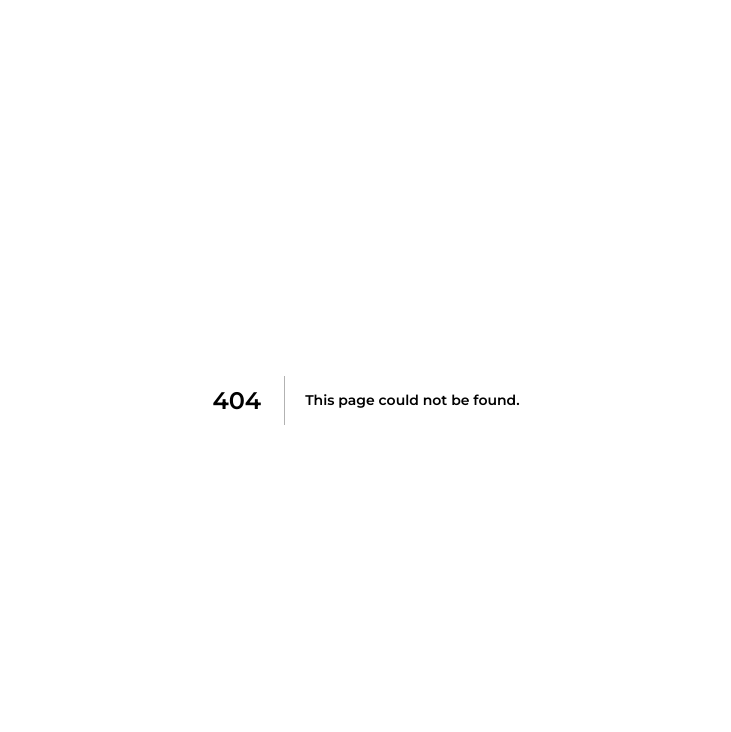
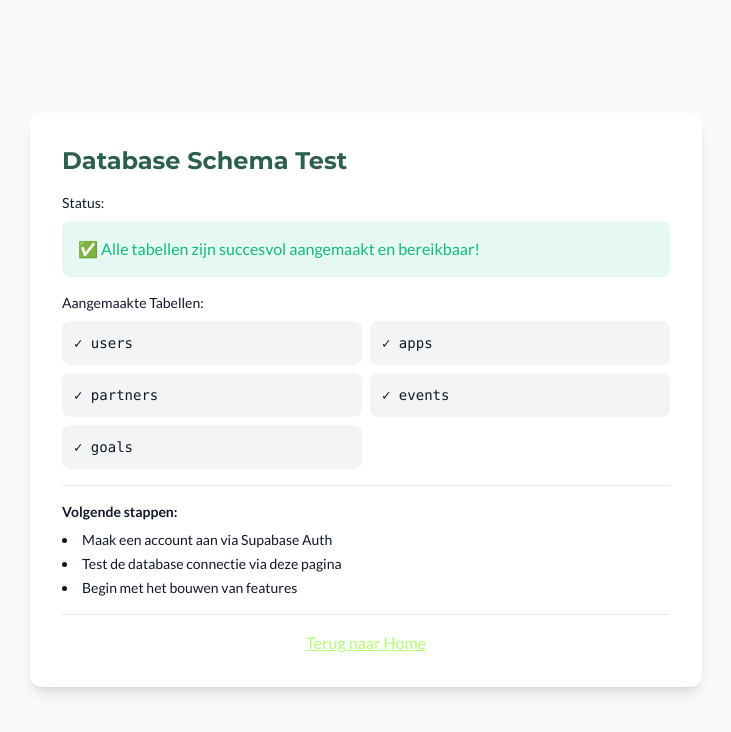
Before and after one commit to rivaldorose/konsensi-workspace, a Next.js app: page /test-database in a window 1280 px wide. Before the commit this address had no page. Shown: the top 732 px of the page, without its empty margins (274-1005 px from the left). Built offline with nearby package versions, Linux system fonts and the light colour scheme; no server answers; the database is empty.

Commit message:
Add database schema test page

```diff
--- /dev/null
+++ b/src/app/test-database/page.tsx
@@ -0,0 +1,140 @@
+'use client'
+
+import { useEffect, useState } from 'react'
+import { createClient } from '@/lib/supabase/client'
+
+export default function TestDatabasePage() {
+  const [status, setStatus] = useState<'loading' | 'success' | 'error'>('loading')
+  const [message, setMessage] = useState('')
+  const [tables, setTables] = useState<string[]>([])
+
+  useEffect(() => {
+    async function testDatabase() {
+      try {
+        const supabase = createClient()
+
+        // Test of de users tabel bestaat en bereikbaar is
+        const { data: users, error: usersError } = await supabase
+          .from('users')
+          .select('count', { count: 'exact', head: true })
+
+        if (usersError) {
+          setStatus('error')
+          setMessage(`❌ Error bij users tabel: ${usersError.message}`)
+          return
+        }
+
+        // Test apps tabel
+        const { error: appsError } = await supabase
+          .from('apps')
+          .select('count', { count: 'exact', head: true })
+
+        if (appsError) {
+          setStatus('error')
+          setMessage(`❌ Error bij apps tabel: ${appsError.message}`)
+          return
+        }
+
+        // Test partners tabel
+        const { error: partnersError } = await supabase
+          .from('partners')
+          .select('count', { count: 'exact', head: true })
+
+        if (partnersError) {
+          setStatus('error')
+          setMessage(`❌ Error bij partners tabel: ${partnersError.message}`)
+          return
+        }
+
+        // Test events tabel
+        const { error: eventsError } = await supabase
+          .from('events')
+          .select('count', { count: 'exact', head: true })
+
+        if (eventsError) {
+          setStatus('error')
+          setMessage(`❌ Error bij events tabel: ${eventsError.message}`)
+          return
+        }
+
+        // Test goals tabel
+        const { error: goalsError } = await supabase
+          .from('goals')
+          .select('count', { count: 'exact', head: true })
+
+        if (goalsError) {
+          setStatus('error')
+          setMessage(`❌ Error bij goals tabel: ${goalsError.message}`)
+          return
+        }
+
+        setStatus('success')
+        setMessage('✅ Alle tabellen zijn succesvol aangemaakt en bereikbaar!')
+        setTables(['users', 'apps', 'partners', 'events', 'goals'])
+      } catch (err) {
+        setStatus('error')
+        setMessage(`❌ Fout: ${err instanceof Error ? err.message : 'Onbekende fout'}`)
+      }
+    }
+
+    testDatabase()
+  }, [])
+
+  return (
+    <div className="min-h-screen bg-grey-50 flex items-center justify-center p-8">
+      <div className="max-w-2xl w-full bg-white rounded-lg shadow-lg p-8">
+        <h1 className="text-2xl font-bold text-secondary-500 mb-4">
+          Database Schema Test
+        </h1>
+
+        <div className="space-y-4">
+          <div>
+            <p className="text-sm text-grey-600 mb-2">Status:</p>
+            <div className={`p-4 rounded-md ${
+              status === 'loading' ? 'bg-grey-100' :
+              status === 'success' ? 'bg-success/10 text-success' :
+              'bg-error/10 text-error'
+            }`}>
+              {status === 'loading' && '⏳ Database testen...'}
+              {status === 'success' && message}
+              {status === 'error' && message}
+            </div>
+          </div>
+
+          {tables.length > 0 && (
+            <div>
+              <p className="text-sm text-grey-600 mb-2">Aangemaakte Tabellen:</p>
+              <div className="grid grid-cols-2 gap-2">
+                {tables.map((table) => (
+                  <div key={table} className="bg-grey-100 p-3 rounded-md text-sm font-mono">
+                    ✓ {table}
+                  </div>
+                ))}
+              </div>
+            </div>
+          )}
+
+          <div className="pt-4 border-t border-grey-200 space-y-2">
+            <p className="text-sm text-grey-600">
+              <strong>Volgende stappen:</strong>
+            </p>
+            <ul className="text-sm text-grey-600 list-disc list-inside space-y-1">
+              <li>Maak een account aan via Supabase Auth</li>
+              <li>Test de database connectie via deze pagina</li>
+              <li>Begin met het bouwen van features</li>
+            </ul>
+          </div>
+
+          <div className="pt-4 border-t border-grey-200">
+            <a
+              href="/"
+              className="block text-center text-primary-500 hover:text-primary-900 underline"
+            >
+              Terug naar Home
+            </a>
+          </div>
+        </div>
+      </div>
+    </div>
+  )
+}
```
